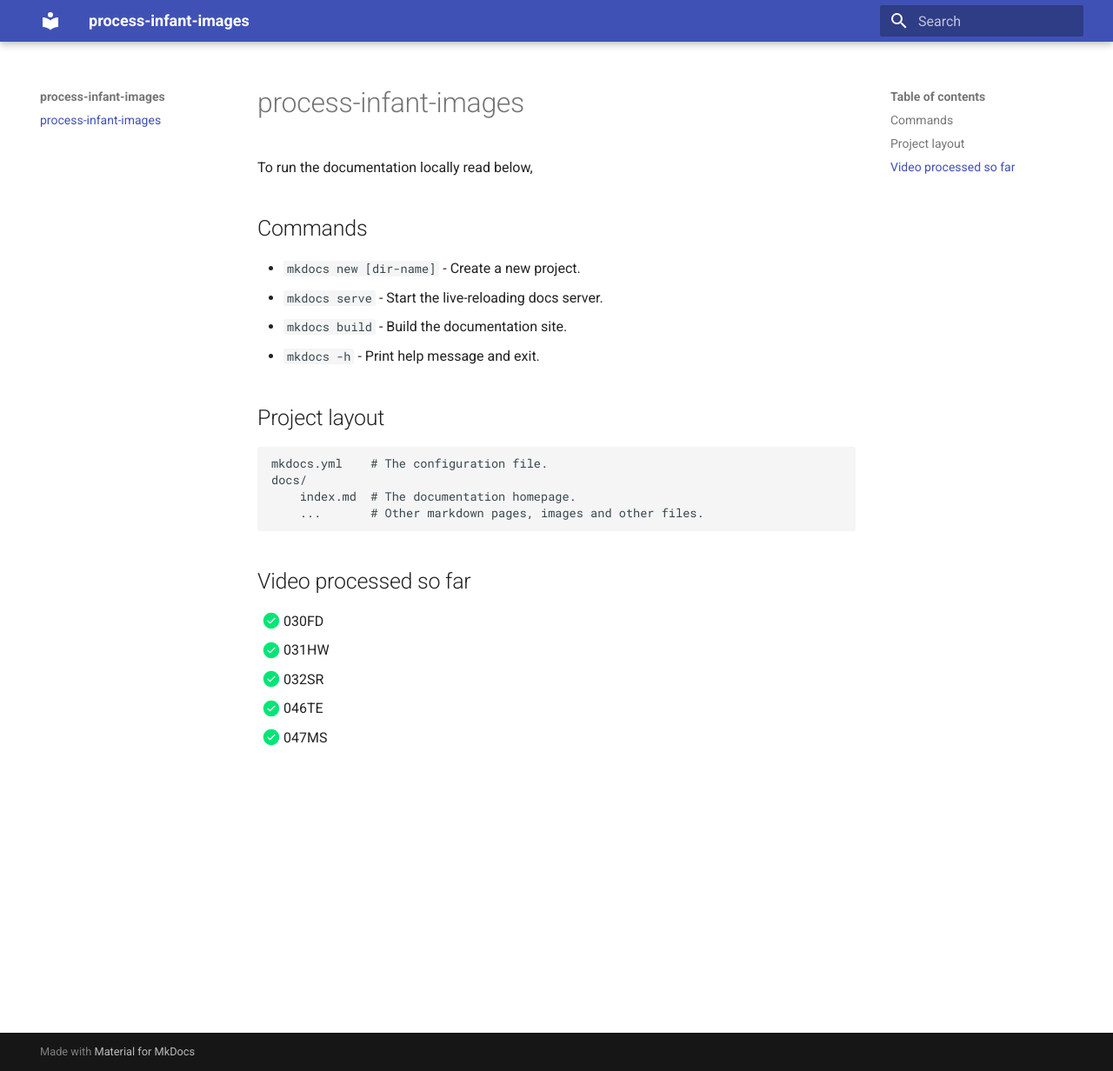
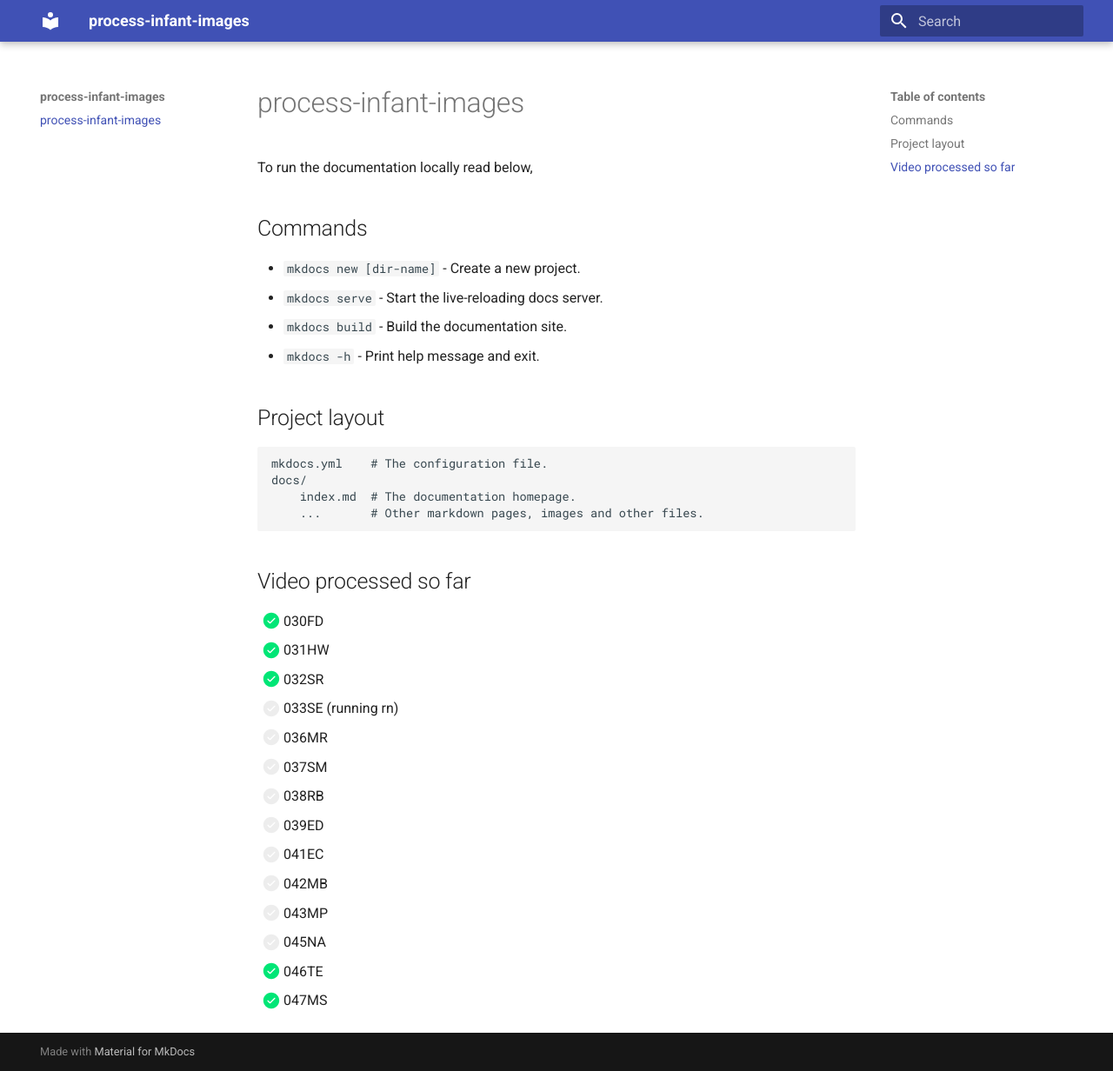
Before and after one commit to cogneuroai/process-infant-images, an MkDocs documentation site: the page built from docs/index.md, in a window 1280 px wide and 1232 px high. Shown: the whole window at 87% size. Built offline with MkDocs 1.6.1 and Material for MkDocs 9.7.7, drawn with Linux system fonts in a browser that asks for light colours.

Commit message:
pending videos

```diff
--- a/docs/index.md
+++ b/docs/index.md
@@ -21,5 +21,14 @@ To run the documentation locally read below,
 * [X] 030FD
 * [X] 031HW
 * [X] 032SR
+* [ ] 033SE (running rn)
+* [ ] 036MR
+* [ ] 037SM
+* [ ] 038RB
+* [ ] 039ED
+* [ ] 041EC
+* [ ] 042MB
+* [ ] 043MP
+* [ ] 045NA
 * [X] 046TE
 * [X] 047MS
```
